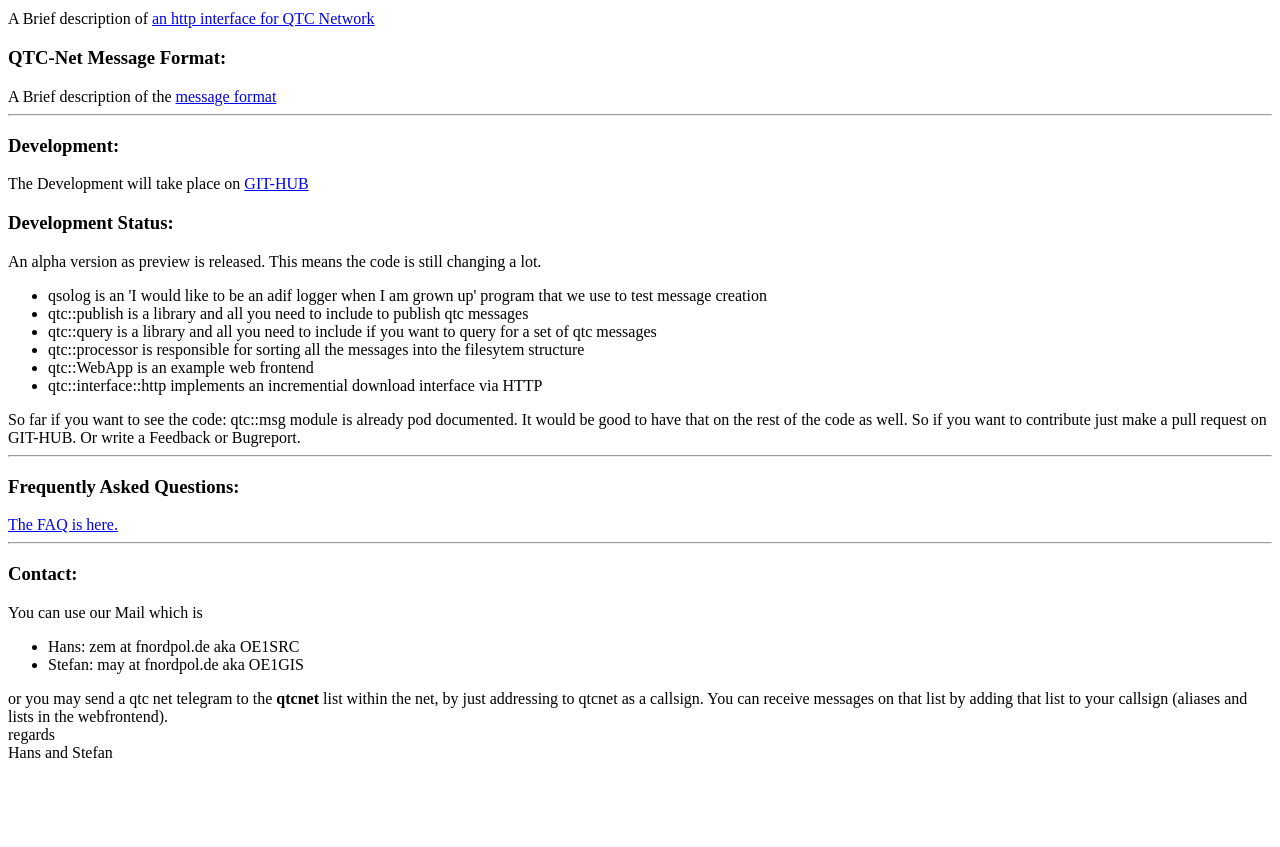
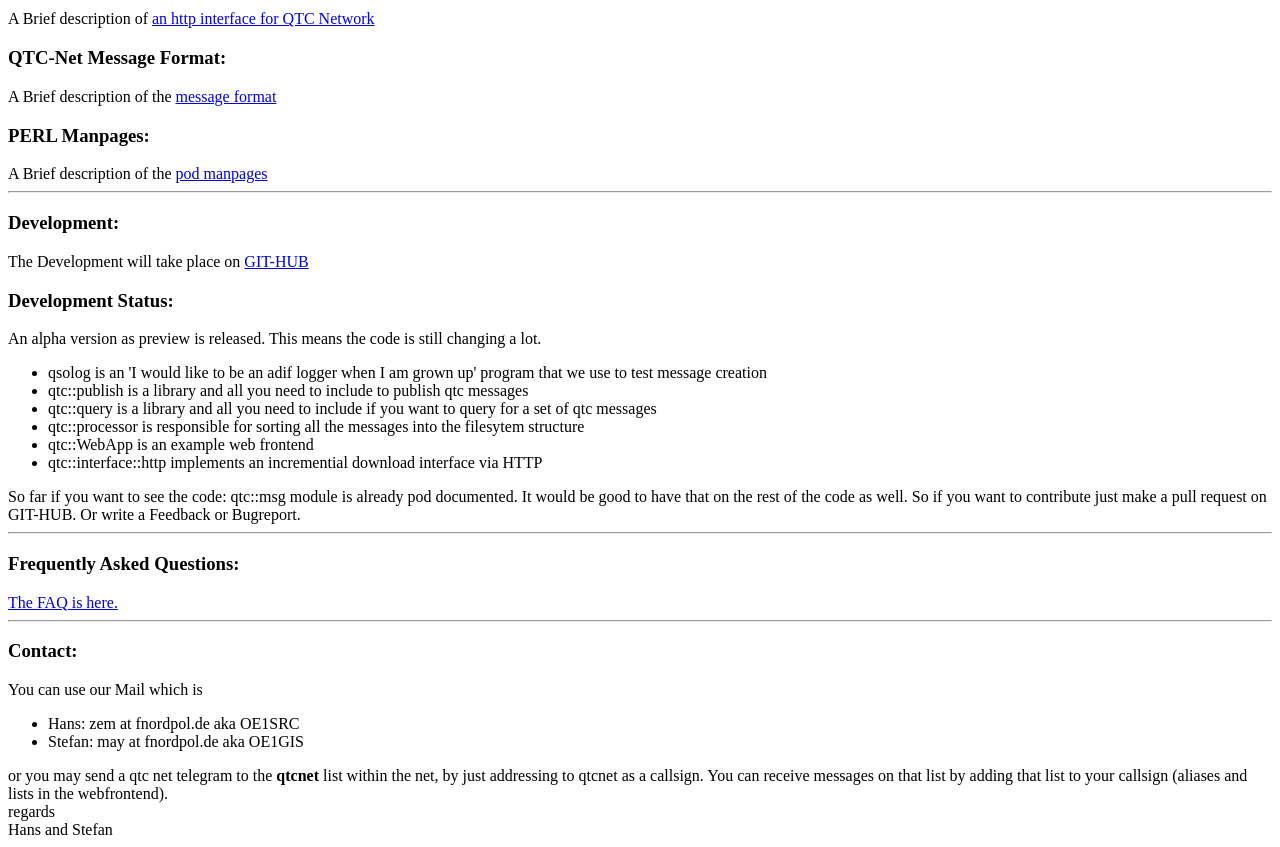
Before and after one commit to zem/qtc-net, a plain HTML site: page www/index.html in a window 1280 px wide. Shown: the part 1000-1847 px from the top of the page. Before the commit the page ends 1770 px from the top, so only its background shows below. Drawn offline with Linux system fonts and the light colour scheme.

Commit message:
pod link

```diff
--- a/www/index.html
+++ b/www/index.html
@@ -37,6 +37,8 @@ A Brief description of the Protocol <a href="protocol.txt">Protocol</a>
 A Brief description of <a href="http_interface.txt">an http interface for QTC Network</a>
 <h3>QTC-Net Message Format:</h3>
 A Brief description of the <a href="qtc-message-file-format.txt"> message format</a>
+<h3>PERL Manpages:</h3>
+A Brief description of the <a href="pod/">pod manpages</a>
 <hr>
 <h3>Development:</h3>
 The Development will take place on <a href="https://github.com/zem/qtc-net.git">GIT-HUB</a>
```
